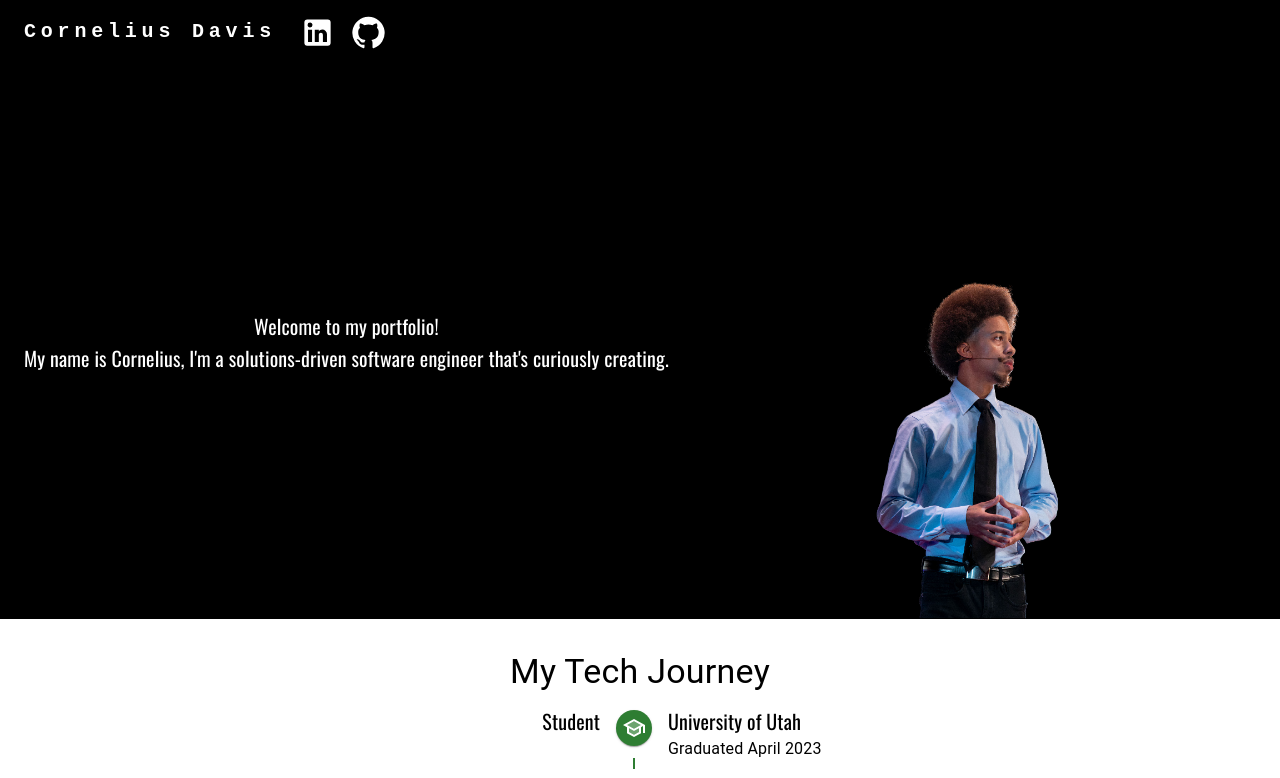
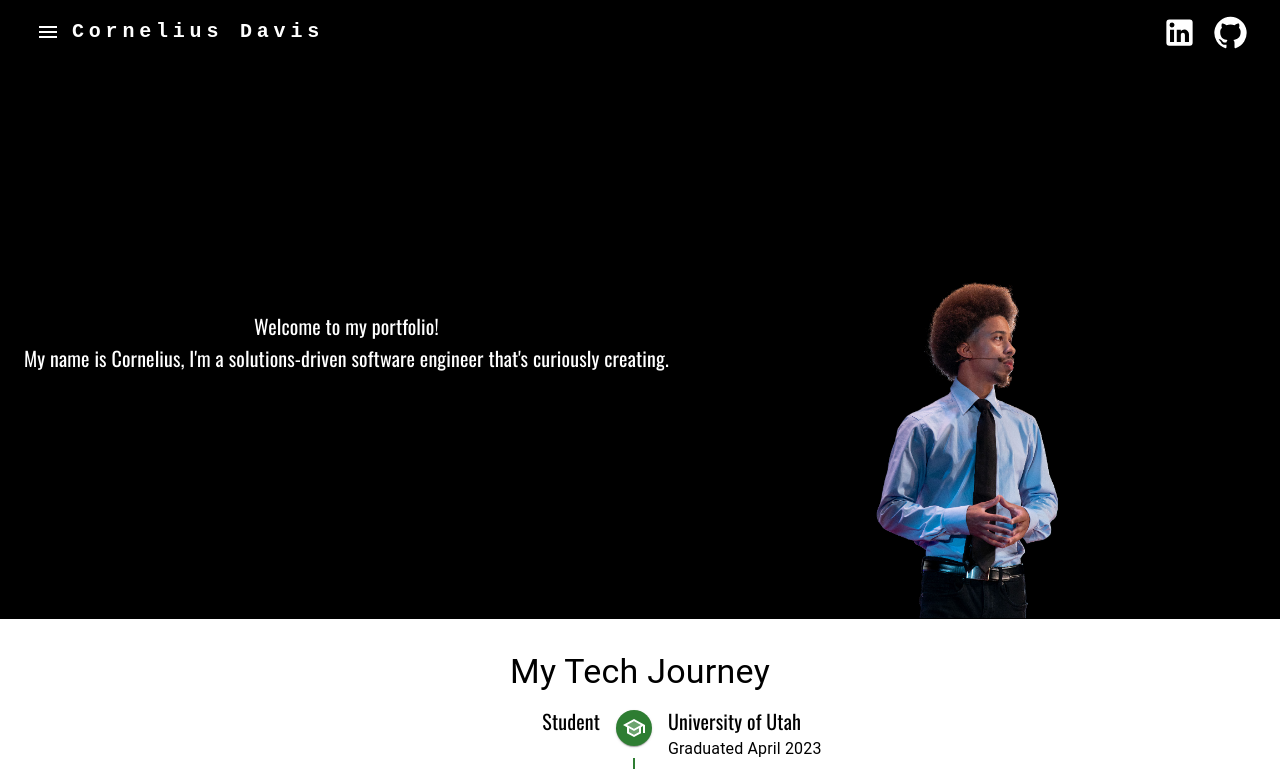
Before and after one commit to ValentaCodes/second-portfolio, a React (Create React App) app: page / in a window 1280 px wide. Shown: the top 778 px of the page. Built offline with nearby package versions, Linux system fonts and the light colour scheme.

Commit message:
fixed menu hiding on width past 900px

```diff
--- a/src/components/Navbar/Navbar.jsx
+++ b/src/components/Navbar/Navbar.jsx
@@ -28,6 +28,17 @@ function Navbar({ currentPage, handlePageChange }) {
     <AppBar position='static' sx={{ backgroundColor: 'black' }}>
       <Container maxWidth='xl' sx={{ padding: '0 8px 0 8px' }}>
         <Toolbar disableGutters>
+          <Box sx={{ flexGrow: 1, display: { xs: 'flex', md: 'flex' } }}>
+            <IconButton
+              size='large'
+              aria-label='Navbar'
+              aria-controls='menu-appbar'
+              aria-haspopup='true'
+              onClick={handleOpenNavMenu}
+              color='inherit'
+            >
+              <MenuIcon />
+            </IconButton>
           <Typography
             variant='h6'
             noWrap
@@ -41,21 +52,12 @@ function Navbar({ currentPage, handlePageChange }) {
               letterSpacing: '.3rem',
               color: 'inherit',
               textDecoration: 'none',
+              flexDirection: "column",
+              justifyContent:"center",
             }}
           >
             Cornelius Davis
           </Typography>
-          <Box sx={{ flexGrow: 1, display: { xs: 'flex', md: 'none' } }}>
-            <IconButton
-              size='large'
-              aria-label='Navbar'
-              aria-controls='menu-appbar'
-              aria-haspopup='true'
-              onClick={handleOpenNavMenu}
-              color='inherit'
-            >
-              <MenuIcon />
-            </IconButton>
             <Menu
               id='menu-appbar'
               anchorEl={anchorElNav}
@@ -71,7 +73,7 @@ function Navbar({ currentPage, handlePageChange }) {
               open={Boolean(anchorElNav)}
               onClose={handleCloseNavMenu}
               sx={{
-                display: { xs: 'block', md: 'none' },
+                display: { xs: 'block', md: 'block', lg: "block" },
               }}
             >
               {pages.map((page) => (
```
